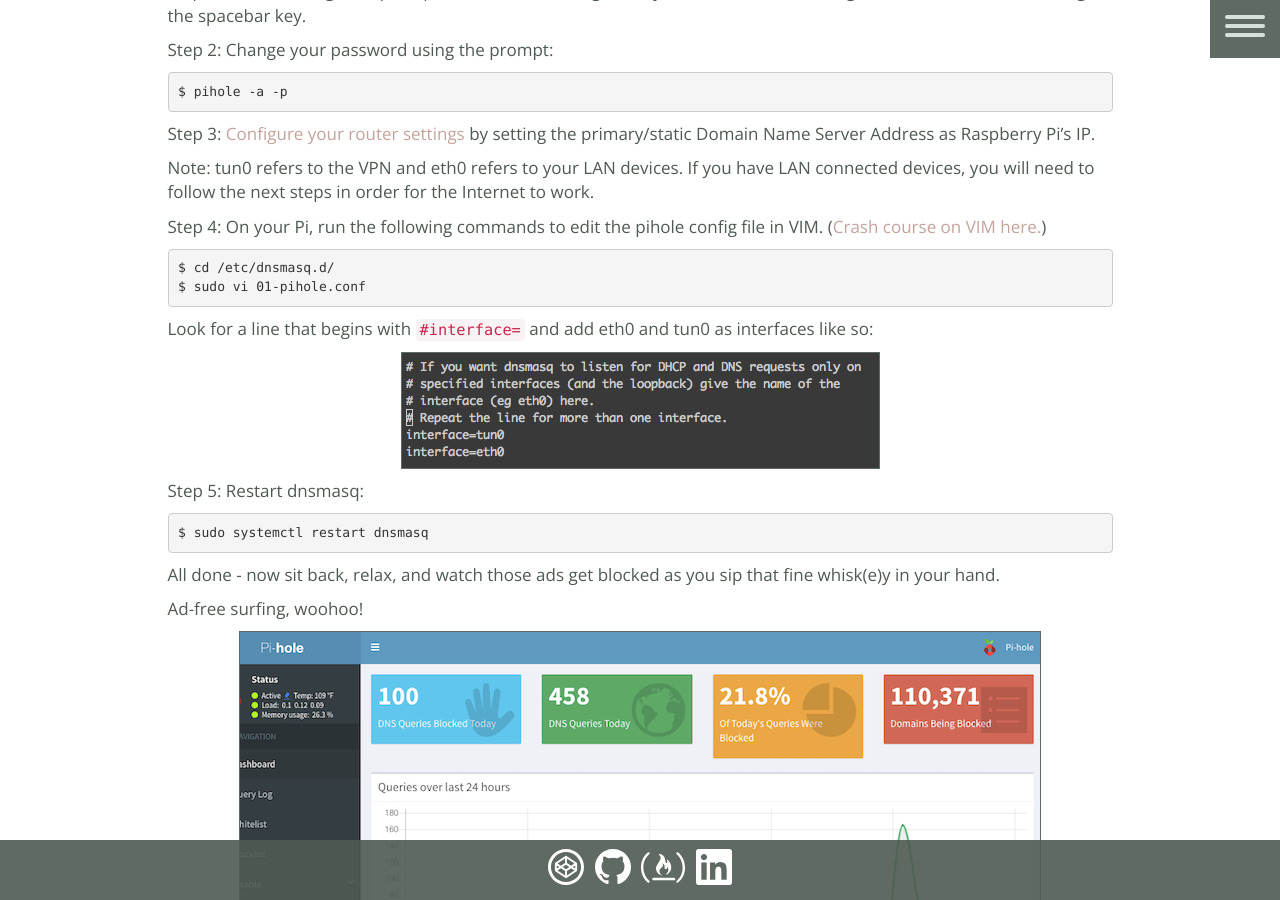
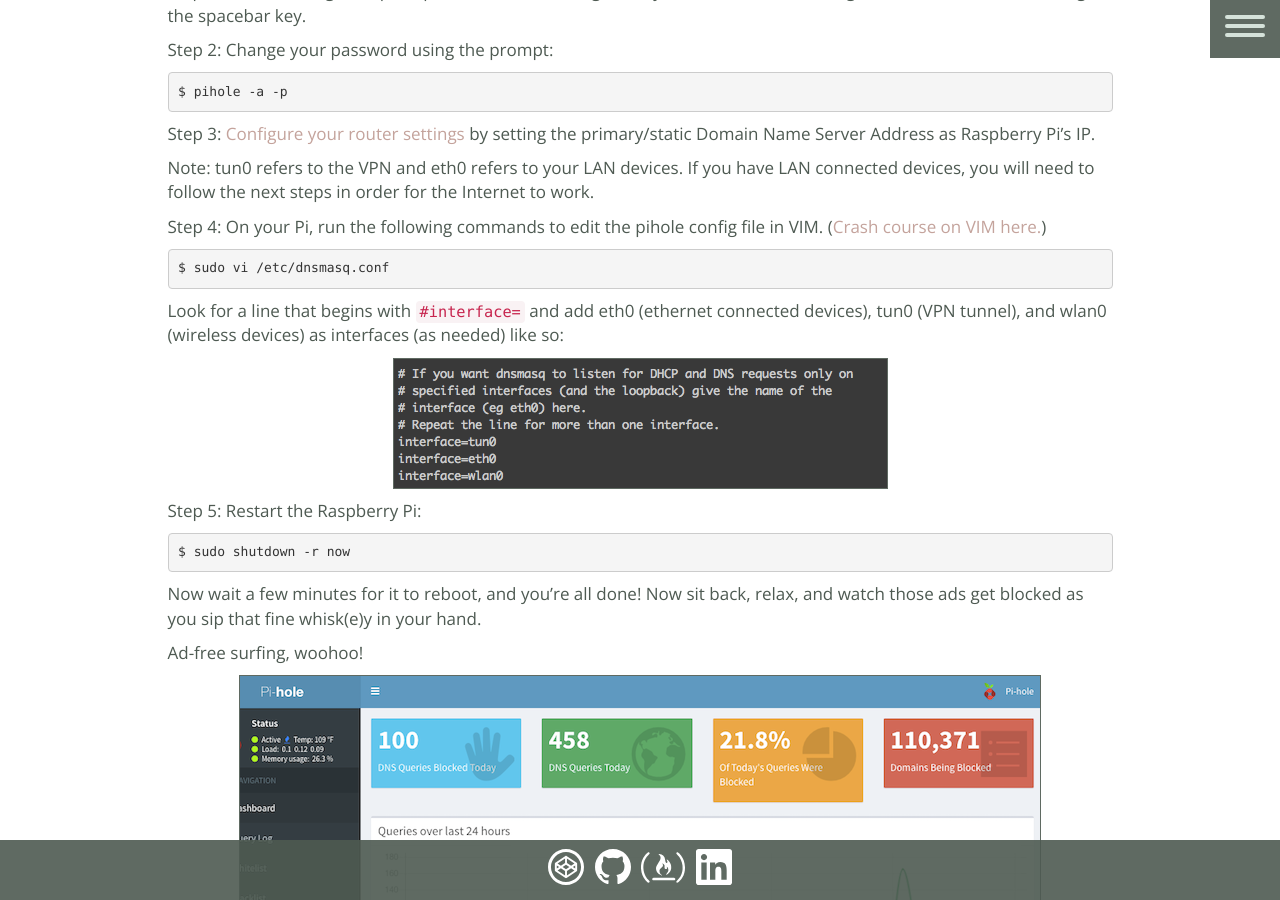
Before and after one commit to jttyeung/jttyeung.github.io, a Jekyll site: the page built from _posts/2017-06-01-raspberry-pi-vpn-setup.md, in a window 1280 px wide and 900 px high, scrolled down 4562 px. Built offline with Jekyll 4.4.1, drawn with Linux system fonts in a browser that asks for light colours; nearby versions of some CDN libraries; comment, search, counter and statistics services are not loaded.

Commit message:
correction to interface updates

````diff
--- a/_posts/2017-06-01-raspberry-pi-vpn-setup.md
+++ b/_posts/2017-06-01-raspberry-pi-vpn-setup.md
@@ -157,21 +157,20 @@
 Step 4: On your Pi, run the following commands to edit the pihole config file in VIM. ([Crash course on VIM here.][vim])
 
 ```
-$ cd /etc/dnsmasq.d/
-$ sudo vi 01-pihole.conf
+$ sudo vi /etc/dnsmasq.conf
 ```
 
-Look for a line that begins with `#interface=` and add eth0 and tun0 as interfaces like so:
+Look for a line that begins with `#interface=` and add eth0 (ethernet connected devices), tun0 (VPN tunnel), and wlan0 (wireless devices) as interfaces (as needed) like so:
 
 <img src="{{url}}/images/pivpn-pihole/pihole-interface.png" class="img-responsive center-block" />
 
-Step 5: Restart dnsmasq:
+Step 5: Restart the Raspberry Pi:
 
 ```
-$ sudo systemctl restart dnsmasq
+$ sudo shutdown -r now
 ```
 
-All done - now sit back, relax, and watch those ads get blocked as you sip that fine whisk(e)y in your hand.
+Now wait a few minutes for it to reboot, and you're all done! Now sit back, relax, and watch those ads get blocked as you sip that fine whisk(e)y in your hand.
 
 Ad-free surfing, woohoo!
 
````
Also changed, not shown: images/pivpn-pihole/pihole-interface.png.
